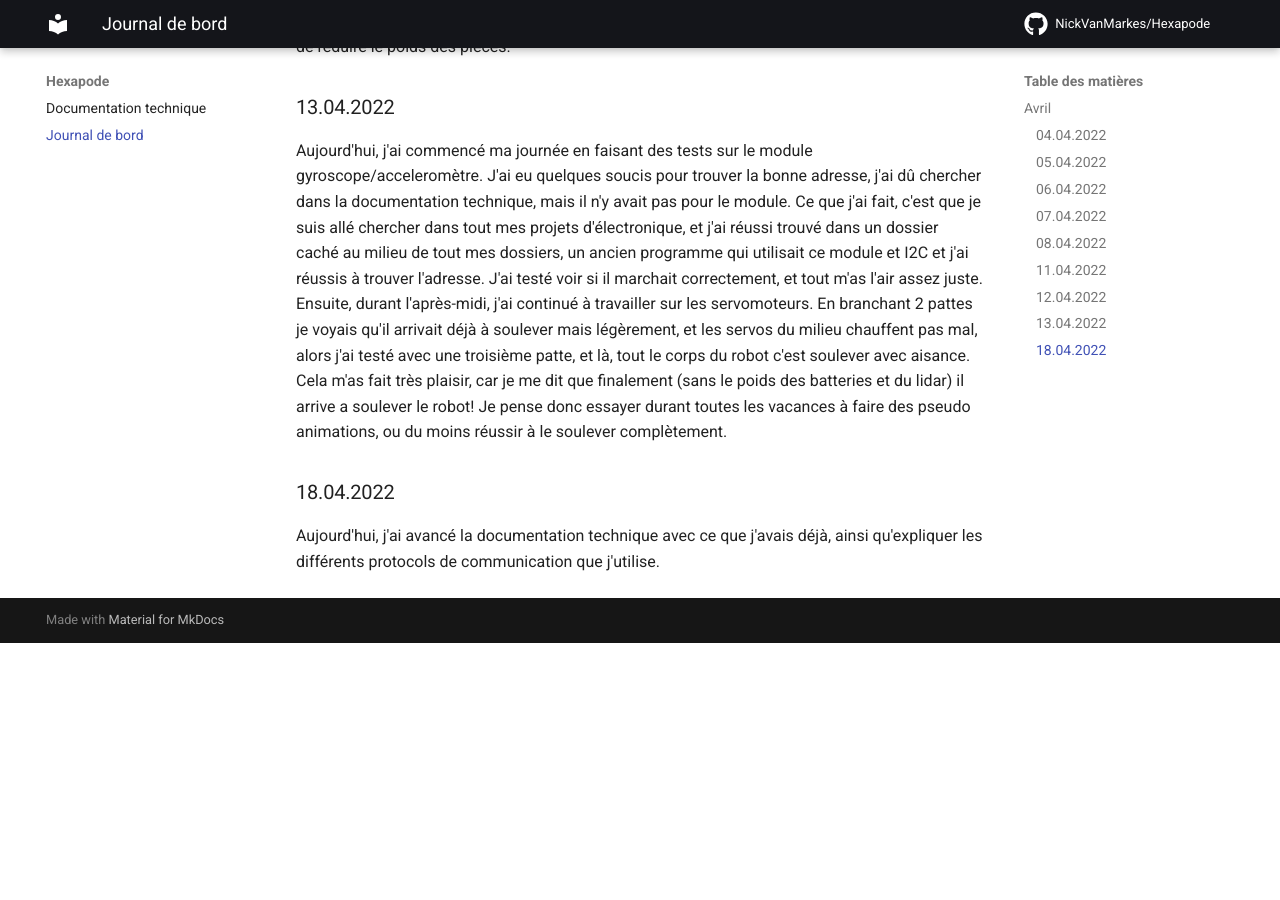
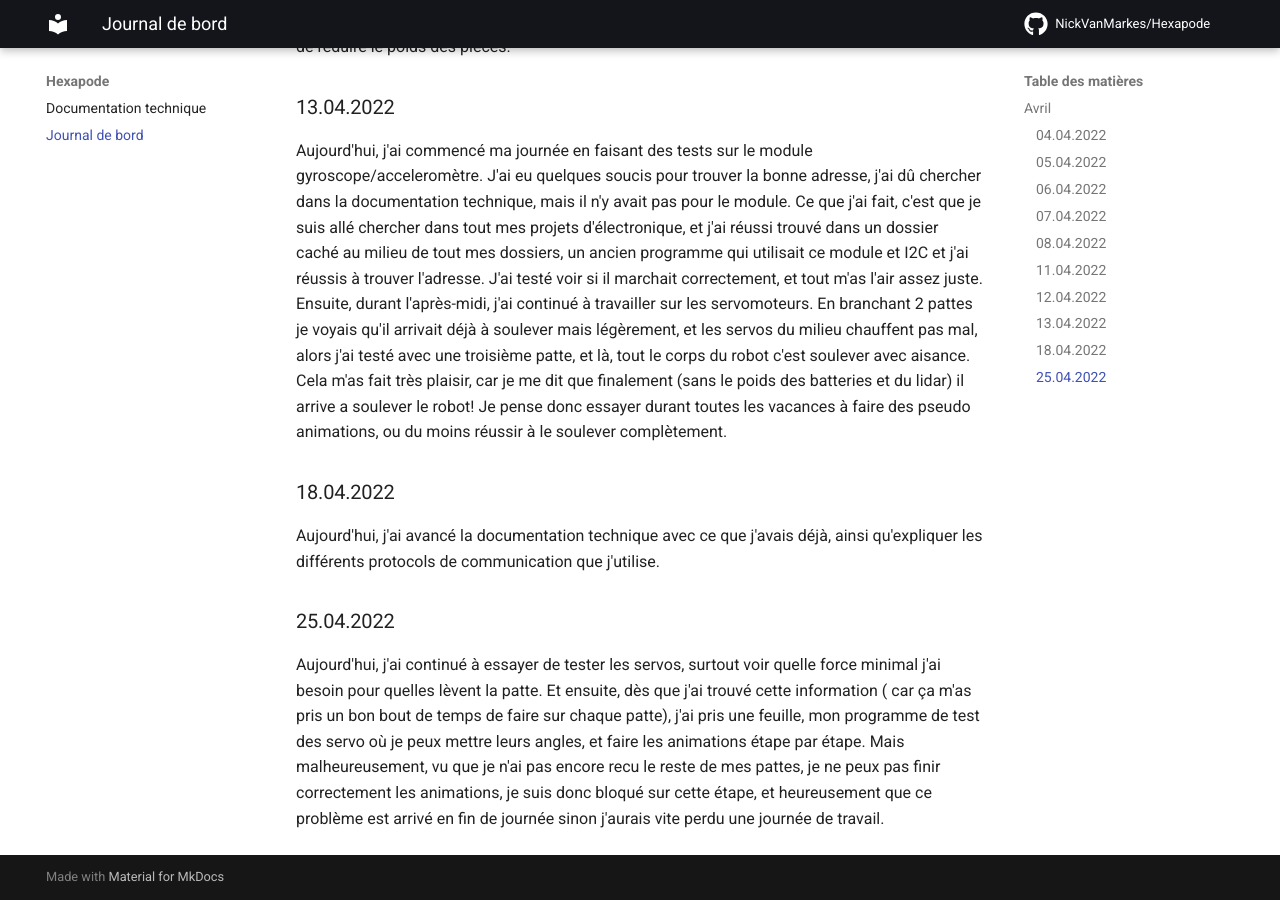
Before and after one commit to NickVanMarkes/Hexapode, an MkDocs documentation site: the page built from docs/JDB.md, in a window 1280 px wide and 900 px high, scrolled down 3466 px. Built offline with MkDocs 1.6.1 and Material for MkDocs 9.7.7, drawn with Linux system fonts in a browser that asks for light colours; comment, search, counter and statistics services are not loaded; before the commit the page ends 4109 px from its top, so only the background shows below that.

Commit message:
Docs: Update logbook

```diff
--- a/docs/JDB.md
+++ b/docs/JDB.md
@@ -51,3 +51,7 @@ Aujourd'hui, j'ai commencé ma journée en faisant des tests sur le module gyros
 ### 18.04.2022
 
 Aujourd'hui, j'ai avancé la documentation technique avec ce que j'avais déjà, ainsi qu'expliquer les différents protocols de communication que j'utilise.
+
+### 25.04.2022
+
+Aujourd'hui, j'ai continué à essayer de tester les servos, surtout voir quelle force minimal j'ai besoin pour quelles lèvent la patte. Et ensuite, dès que j'ai trouvé cette information ( car ça m'as pris un bon bout de temps de faire sur chaque patte), j'ai pris une feuille, mon programme de test des servo où je peux mettre leurs angles, et faire les animations étape par étape. Mais malheureusement, vu que je n'ai pas encore recu le reste de mes pattes, je ne peux pas finir correctement les animations, je suis donc bloqué sur cette étape, et heureusement que ce problème est arrivé en fin de journée sinon j'aurais vite perdu une journée de travail.
```
Also changed, not shown: docs/index.md (+3 -0 lines).
